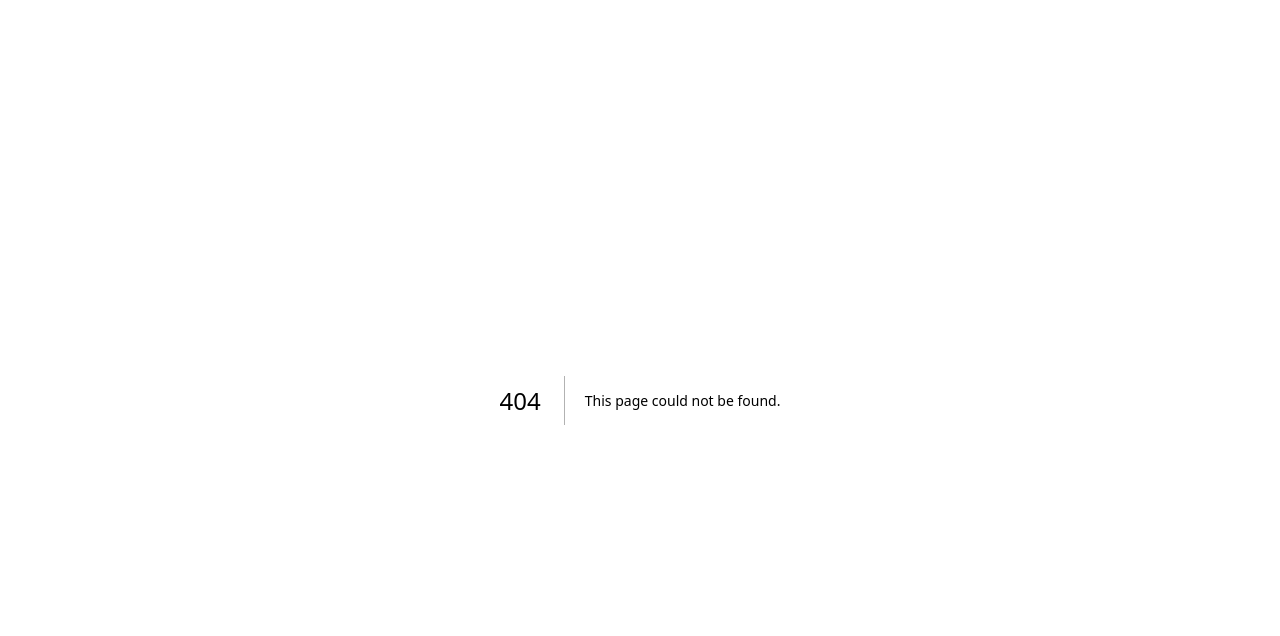
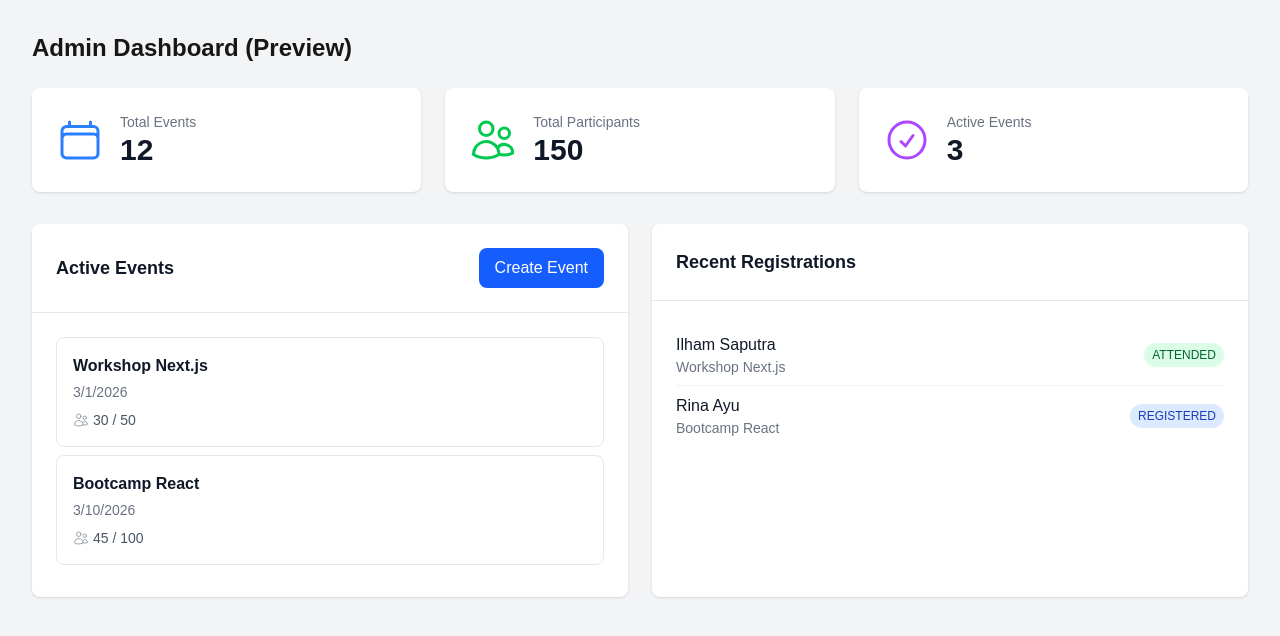
Before and after one commit to informatics-paramadina/events-himti, a Next.js app: page /dashboard in a window 1280 px wide. Before the commit this address had no page. Shown: the top 636 px of the page. Built offline with nearby package versions, Linux system fonts and the light colour scheme.

Commit message:
feat: ui dashboard

```diff
--- /dev/null
+++ b/app/dashboard/page.js
@@ -0,0 +1,107 @@
+"use client"
+import Head from 'next/head';
+import Link from 'next/link';
+import {
+    CalendarIcon,
+    UsersIcon,
+    CheckCircleIcon,
+} from '@heroicons/react/24/outline';
+
+export default function AdminDashboardPreview() {
+    // Dummy data
+    const stats = { totalEvents: 12, totalParticipants: 150, activeEvents: 3 };
+    const recentParticipants = [
+        { id: 1, name: "Ilham Saputra", status: "ATTENDED", event: { title: "Workshop Next.js" } },
+        { id: 2, name: "Rina Ayu", status: "REGISTERED", event: { title: "Bootcamp React" } }
+    ];
+    const activeEvents = [
+        { id: 1, title: "Workshop Next.js", date: "2026-03-01", quota: 50, _count: { participants: 30 } },
+        { id: 2, title: "Bootcamp React", date: "2026-03-10", quota: 100, _count: { participants: 45 } }
+    ];
+
+    return (
+        <div className="p-8 bg-gray-100 min-h-screen">
+            <Head>
+                <title>Admin Dashboard Preview</title>
+            </Head>
+
+            <h2 className="text-2xl font-bold mb-6">Admin Dashboard (Preview)</h2>
+
+            {/* Stats Cards */}
+            <div className="grid grid-cols-1 md:grid-cols-3 gap-6 mb-8">
+                <div className="bg-white shadow-sm rounded-lg p-6 flex items-center">
+                    <CalendarIcon className="h-12 w-12 text-blue-500" />
+                    <div className="ml-4">
+                        <h3 className="text-gray-500 text-sm font-medium">Total Events</h3>
+                        <p className="text-3xl font-bold text-gray-900">{stats.totalEvents}</p>
+                    </div>
+                </div>
+                <div className="bg-white shadow-sm rounded-lg p-6 flex items-center">
+                    <UsersIcon className="h-12 w-12 text-green-500" />
+                    <div className="ml-4">
+                        <h3 className="text-gray-500 text-sm font-medium">Total Participants</h3>
+                        <p className="text-3xl font-bold text-gray-900">{stats.totalParticipants}</p>
+                    </div>
+                </div>
+                <div className="bg-white shadow-sm rounded-lg p-6 flex items-center">
+                    <CheckCircleIcon className="h-12 w-12 text-purple-500" />
+                    <div className="ml-4">
+                        <h3 className="text-gray-500 text-sm font-medium">Active Events</h3>
+                        <p className="text-3xl font-bold text-gray-900">{stats.activeEvents}</p>
+                    </div>
+                </div>
+            </div>
+
+            {/* Active Events & Recent Participants */}
+            <div className="grid grid-cols-1 lg:grid-cols-2 gap-6">
+                {/* Active Events */}
+                <div className="bg-white shadow-sm rounded-lg">
+                    <div className="p-6 border-b border-gray-200 flex justify-between items-center">
+                        <h3 className="text-lg font-semibold text-gray-900">Active Events</h3>
+                        <button className="bg-blue-600 text-white px-4 py-2 rounded-lg hover:bg-blue-700 transition">
+                            Create Event
+                        </button>
+                    </div>
+                    <div className="p-6">
+                        {activeEvents.map((event) => (
+                            <div key={event.id} className="block p-4 border border-gray-200 rounded-lg mb-2">
+                                <h4 className="font-semibold text-gray-900">{event.title}</h4>
+                                <p className="text-sm text-gray-500 mt-1">{new Date(event.date).toLocaleDateString()}</p>
+                                <div className="flex items-center mt-2">
+                                    <UsersIcon className="h-4 w-4 text-gray-400 mr-1" />
+                                    <span className="text-sm text-gray-600">{event._count.participants} / {event.quota}</span>
+                                </div>
+                            </div>
+                        ))}
+                    </div>
+                </div>
+
+                {/* Recent Participants */}
+                <div className="bg-white shadow-sm rounded-lg">
+                    <div className="p-6 border-b border-gray-200">
+                        <h3 className="text-lg font-semibold text-gray-900">Recent Registrations</h3>
+                    </div>
+                    <div className="p-6">
+                        {recentParticipants.map((participant) => (
+                            <div key={participant.id} className="flex items-center justify-between py-2 border-b border-gray-100 last:border-0">
+                                <div>
+                                    <p className="font-medium text-gray-900">{participant.name}</p>
+                                    <p className="text-sm text-gray-500">{participant.event?.title}</p>
+                                </div>
+                                <span className={`px-2 py-1 text-xs font-medium rounded-full ${
+                                    participant.status === 'ATTENDED'
+                                        ? 'bg-green-100 text-green-800'
+                                        : participant.status === 'REGISTERED'
+                                        ? 'bg-blue-100 text-blue-800'
+                                        : 'bg-gray-100 text-gray-800'
+                                }`}>
+                                    {participant.status}
+                                </span>
+                            </div>
+                        ))}
+                    </div>
+                </div>
+            </div>
+        </div>
+    );
+}
```
